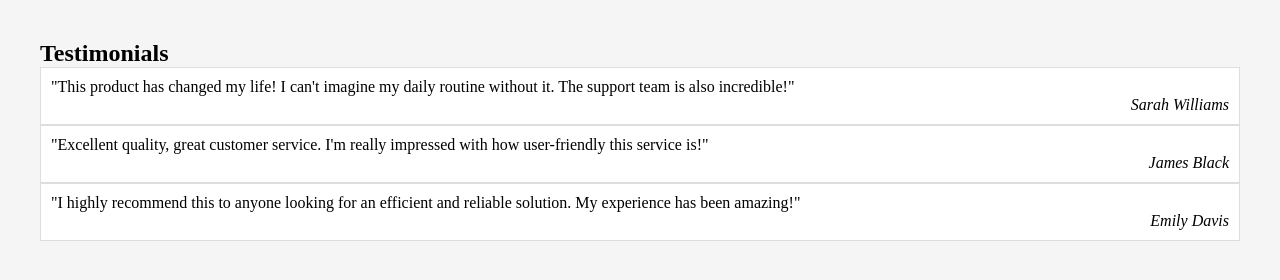
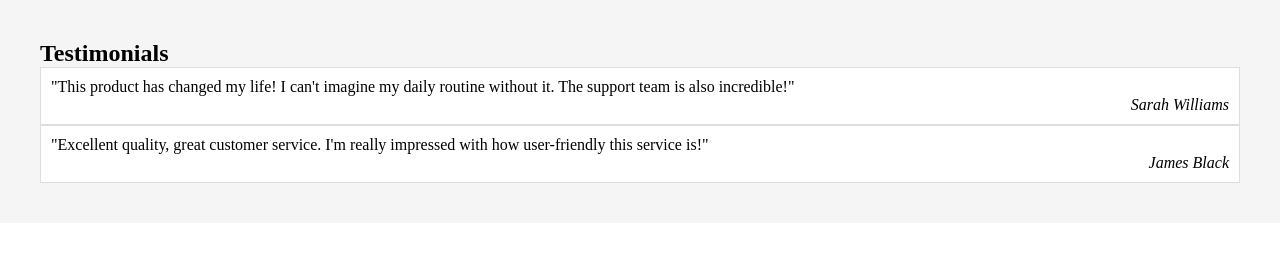
Before and after one commit to acciojob/testimonial-anshul-dhomne, a website: page main.html in a window 1280 px wide. Drawn offline with Linux system fonts and the light colour scheme.

Commit message:
created a submission

```diff
--- a/main.html
+++ b/main.html
@@ -44,16 +44,10 @@
                 incredible!"</p>
             <p class="author"> Sarah Williams</p>
         </div>
-
         <div class="testimonial-box">
-            <p> "Excellent quality, great customer service. I'm really impressed with how
-                user-friendly this service is!"</p>
+            <p> "Excellent quality, great customer service. I'm really impressed with how user-friendly this service
+                is!"</p>
             <p class="author"> James Black</p>
-        </div>
-        <div class="testimonial-box">
-            <p> "I highly recommend this to anyone looking for an efficient and reliable
-                solution. My experience has been amazing!"</p>
-            <p class="author"> Emily Davis</p>
         </div>
     </section>
 </body>
```
